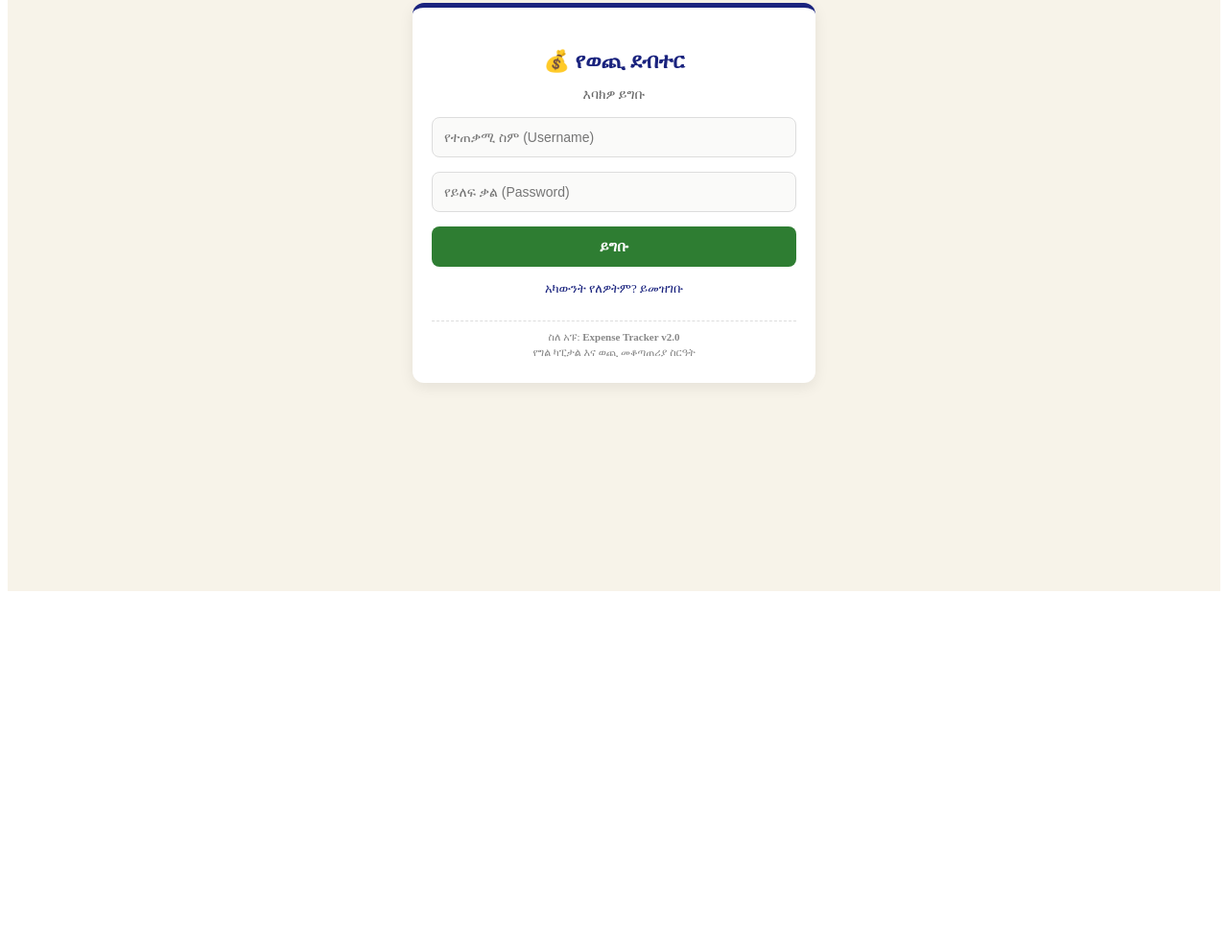
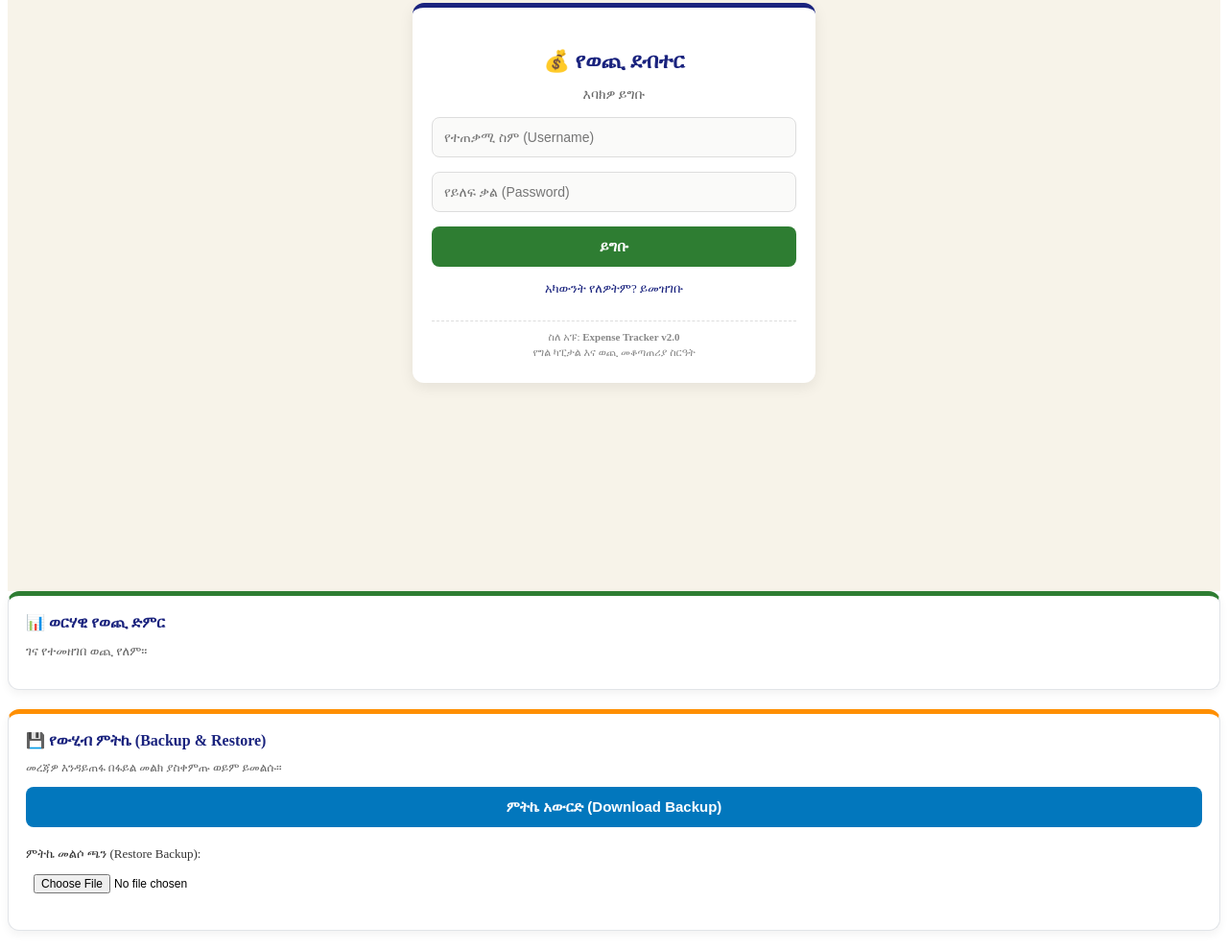
Before and after one commit to kbkv893-ux/e, a plain HTML site: page index.html in a window 1280 px wide. Shown: the part 222-1212 px from the top of the page at 96% size. Before the commit the page ends 846 px from the top, so only its background shows below. Drawn offline with Linux system fonts and the light colour scheme.

Commit message:
Update index.html

```diff
--- a/index.html
+++ b/index.html
@@ -107,3 +107,22 @@
     <script src="script.js"></script>
 </body>
 </html>
+        <!-- ወርሃዊ ድምር ማሳያ ካርድ -->
+        <div class="card" style="border-top-color: #2e7d32;">
+            <h2>📊 ወርሃዊ የወጪ ድምር</h2>
+            <div id="monthlySummaryContainer">
+                <p style="font-size: 13px; color: #666;">ገና የተመዘገበ ወጪ የለም።</p>
+            </div>
+        </div>
+
+        <!-- መረጃዎችን ማስቀመጫ እና መመለሻ (Backup & Restore) -->
+        <div class="card" style="border-top-color: #ff8f00;">
+            <h2>💾 የውሂብ ምትኬ (Backup & Restore)</h2>
+            <p style="font-size: 12px; color: #666; margin-bottom: 12px;">መረጃዎ እንዳይጠፋ በፋይል መልክ ያስቀምጡ ወይም ይመልሱ።</p>
+            <button class="btn" onclick="exportBackup()" style="background: #0277bd; margin-bottom: 10px;">ምትኬ አውርድ (Download Backup)</button>
+
+            <div class="form-group" style="margin-top: 10px;">
+                <label style="font-size: 13px; color: #333; display: block; margin-bottom: 5px;">ምትኬ መልሶ ጫን (Restore Backup):</label>
+                <input type="file" id="backupFile" accept=".json" onchange="importBackup(event)" style="padding: 8px; font-size: 12px;">
+            </div>
+        </div>
```
